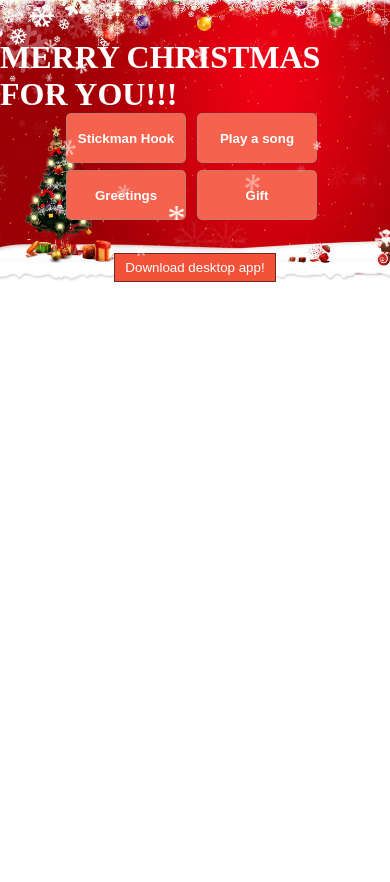
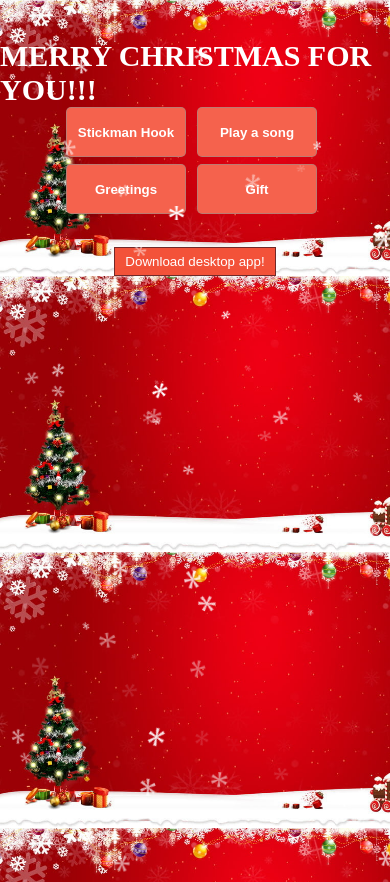
Before and after one commit to miktae/merrychristmas, an Electron app: page index.html in a window 390 px wide. Shown: the top 882 px of the page. Drawn offline with nearby package versions, Linux system fonts and the light colour scheme.

Commit message:
Update index.css

```diff
--- a/index.css
+++ b/index.css
@@ -71,3 +71,15 @@ a{
 @-moz-keyframes spin { 100% { -moz-transform: rotate(360deg); } }
 @-webkit-keyframes spin { 100% { -webkit-transform: rotate(360deg); } }
 @keyframes spin { 100% { -webkit-transform: rotate(360deg); transform:rotate(360deg); } }
+/*Responsive*/
+@media only screen and (max-width: 700px){
+  h1{
+    font-size: 30px;
+  }
+  body{
+    background-image: url('./assets/theme.jpg');
+    background-repeat: repeat;
+    background-size: cover;
+    overflow: hidden;
+  }
+}
```
